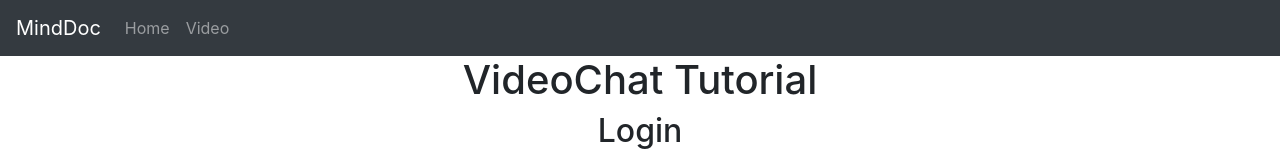
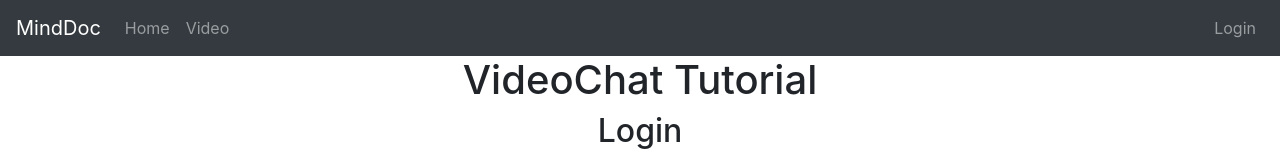
Before and after one commit to n3xtcoder/videochat-tutorial, a Vue app in the folder ui/: page /login in a window 1280 px wide. Shown: the top 160 px of the page. Built offline with nearby package versions, Linux system fonts and the light colour scheme; no server answers.

Commit message:
Let users log out and add redirect logic based on their status.

```diff
--- a/ui/src/App.vue
+++ b/ui/src/App.vue
@@ -6,17 +6,36 @@
         <b-nav-item href="/">Home</b-nav-item>
         <b-nav-item href="/video">Video</b-nav-item>
       </b-navbar-nav>
+      <b-navbar-nav class="pull-right">
+        <b-nav-item v-if="loggedIn" href="/logout">Log out!</b-nav-item>
+        <b-nav-item v-else href="/login">Login</b-nav-item>
+      </b-navbar-nav>
     </b-navbar>
     <router-view/>
   </div>
 </template>
 
 <script>
+import auth from '@/auth';
+
 export default {
   name: 'app',
+  data() {
+    return {
+      loggedIn: auth.jwt.get() !== null,
+    };
+  },
+  watch: {
+    $route() {
+      // We don't validate against the server, we just check if it's there.
+      this.loggedIn = auth.jwt.get() !== null;
+    }
+  }
 };
 </script>
 
 <style>
-
+.pull-right {
+  margin-left: auto!important;
+}
 </style>
--- a/ui/src/auth.js
+++ b/ui/src/auth.js
@@ -49,4 +49,5 @@ function assertAuthenticated() {
 export default {
   assertAuthenticated,
   authenticate,
+  jwt,
 };
--- a/ui/src/router/index.js
+++ b/ui/src/router/index.js
@@ -26,5 +26,12 @@ export default new Router({
         .then(() => { next({ path: '/' }); })
         .catch(() => next()),
     },
+    {
+      path: '/logout',
+      redirect() {
+        auth.jwt.remove();
+        return '/login';
+      },
+    },
   ],
 });
```
